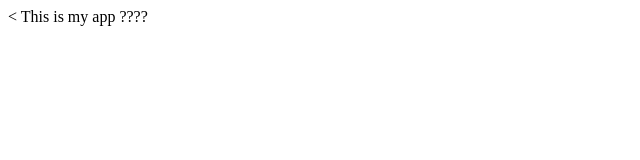
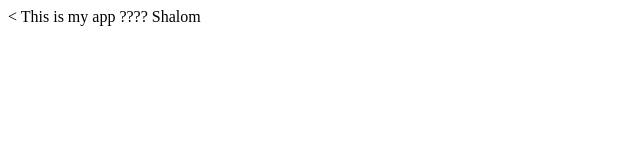
Before and after one commit to AssafAndGili/myappsample, a plain HTML site: page index.html in a window 1280 px wide. Shown: the full height of the page, 0-640 px from the left. Drawn offline with Linux system fonts and the light colour scheme.

Commit message:
Additional changes..

```diff
--- a/index.html
+++ b/index.html
@@ -13,7 +13,7 @@
 
 
 <body>
-	This is my app ????
+	This is my app ???? Shalom
 </body>
 
 
```
